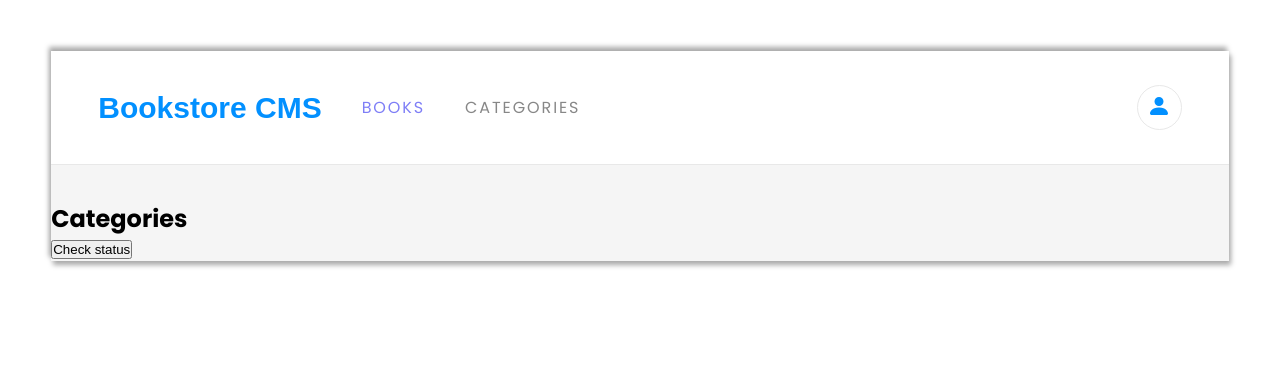
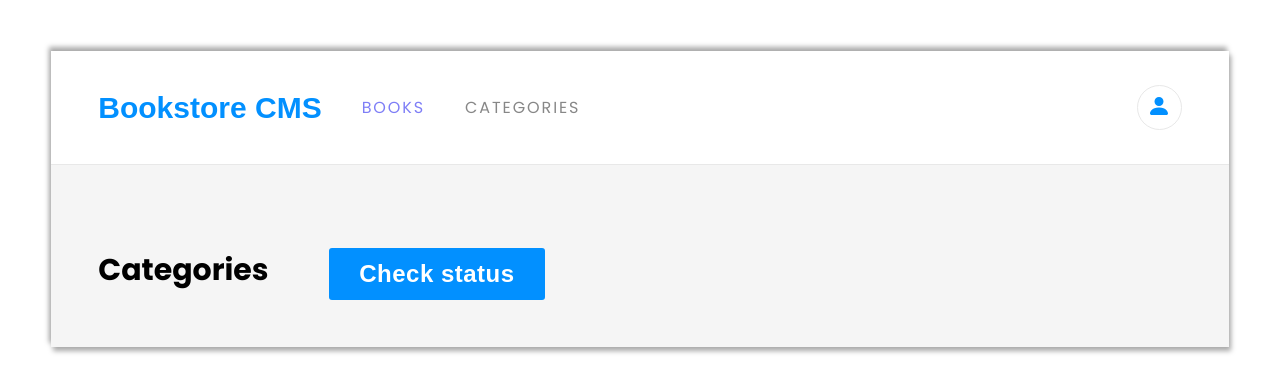
Before and after one commit to AhmadiGu/BookStore, a React (Create React App) app: page /book-store/category in a window 1280 px wide. Shown: the top 392 px of the page. Built offline with nearby package versions, Linux system fonts and the light colour scheme.

Commit message:
Add style to category page

```diff
--- a/src/App.css
+++ b/src/App.css
@@ -262,7 +262,8 @@ a {
   width: 30%;
 }
 
-.add-btn {
+.add-btn,
+.cat-btn {
   cursor: pointer;
   width: 20%;
   padding: 12px;
@@ -281,3 +282,17 @@ a {
   width: 92%;
   margin: 4%;
 }
+
+.category-page {
+  padding: 4%;
+  display: flex;
+  gap: 60px;
+}
+
+.cat-title {
+  font-size: 30px;
+}
+
+.cat-btn {
+  font-size: 1.5rem;
+}
--- a/src/components/pages/Category.js
+++ b/src/components/pages/Category.js
@@ -1,9 +1,9 @@
 import React from 'react';
 
 const Categories = () => (
-  <div>
-    <h2>Categories</h2>
-    <button type="submit">Check status</button>
+  <div className="category-page">
+    <h2 className="cat-title">Categories</h2>
+    <button type="submit" className="cat-btn">Check status</button>
   </div>
 );
 
```
